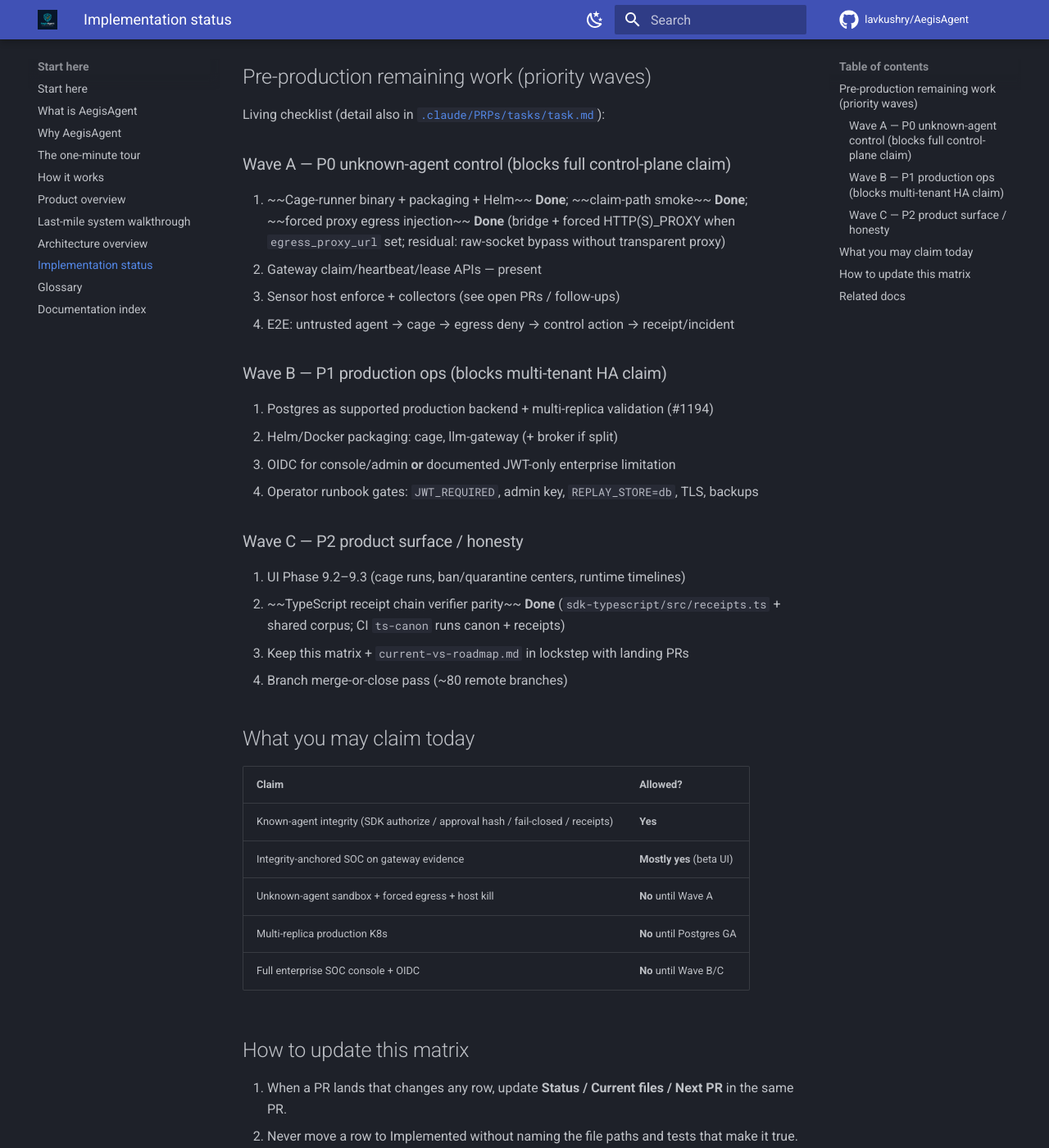
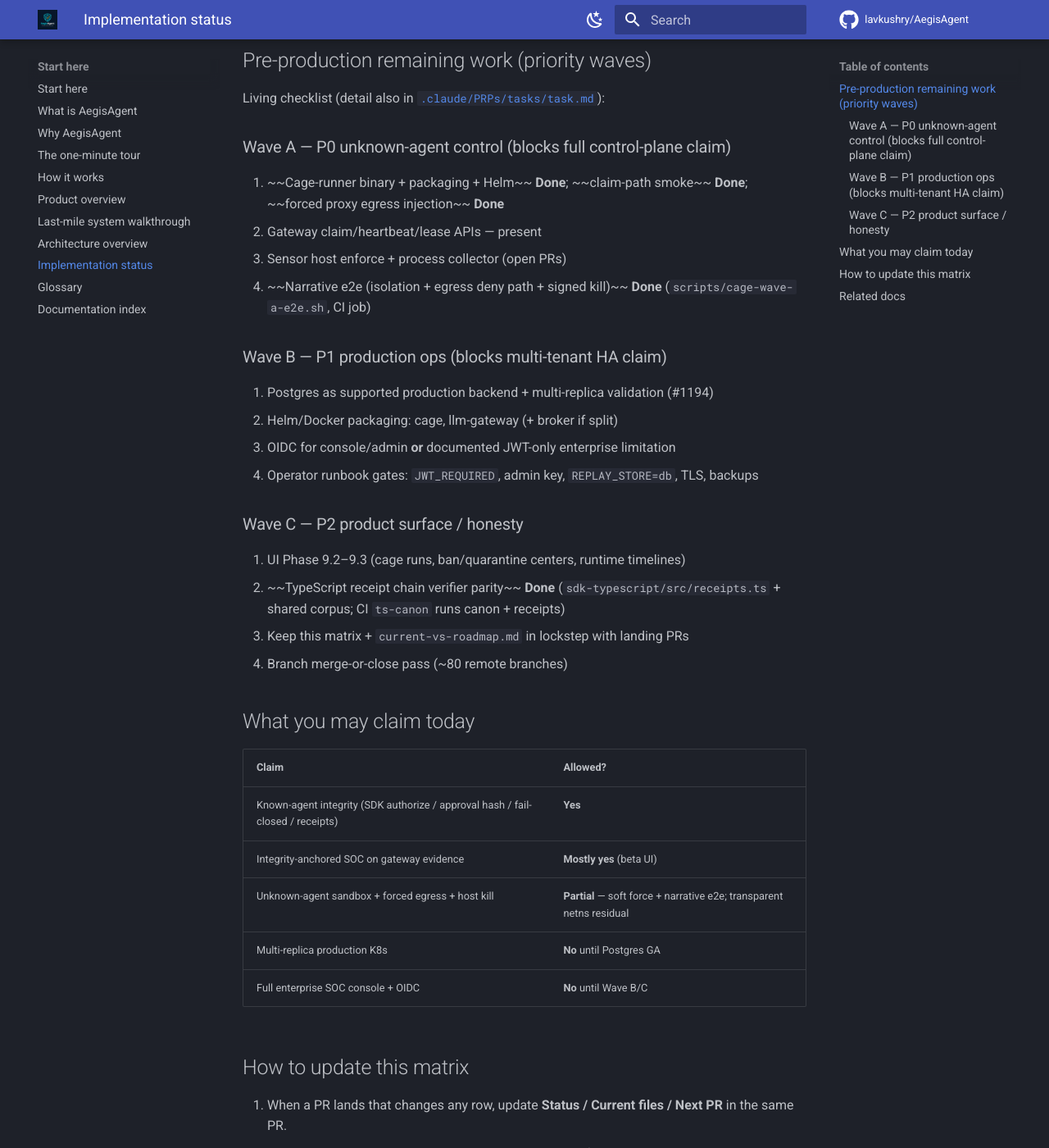
Before and after one commit to lavkushry/AegisAgent, an MkDocs documentation site: the page built from docs/Implementation_Status.md, in a window 1280 px wide and 1400 px high, scrolled down 4457 px. Shown: the whole window at 82% size. Built offline with MkDocs 1.6.1 and Material for MkDocs 9.7.7, drawn with Linux system fonts in a browser that asks for light colours; comment, search, counter and statistics services are not loaded; some of the changed text lies outside the part shown.

Commit message:
test(cage): add wave A narrative e2e for isolation, egress deny, kill
Ship scripts/cage-wave-a-e2e.sh (managed gateway + deny-by-default
egress-proxy + cage-runner) covering network-none isolation, forced
proxy egress probe, and signed kill. Wire CI Cage Wave A E2E job.
Includes kill-status reporting fixes so control kill is not reported as
finished.

```diff
--- a/docs/Implementation_Status.md
+++ b/docs/Implementation_Status.md
@@ -47,7 +47,7 @@
 | Ban system (first-class store) | Partial | `lib/storage/src/db/agent_bans.rs`, migration `0029` | enforcement at every choke point + sensor prop | #1678 | storage | beta | preflight wire-up |
 | Quarantine records | Partial | `lib/storage/src/db/quarantine.rs`, migration `0030`; agent-status quarantine | workspace/sandbox quarantine (needs cage) | #1679 | storage | beta | cage integration |
 | Node sensor | Partial | `bins/aegis-node-sensor` (main, spool, shipper, command_receiver), Dockerfile, Helm, compose | **real** process/fs/network/secret collectors; full local enforce | Phased PR plan §5 | unit | beta (skeleton) | collectors + e2e |
-| Agent cage runner | Partial | binary + DockerRuntime + packaging; **forced egress plan** (`egress_proxy_url` → bridge + forced HTTP(S)_PROXY; default still `--network none`) | transparent/netns bypass prevention; sensor↔runner IPC | Phased PR plan §6 | unit (lib) + claim lifecycle | beta (local/k8s) | hard net isolation |
+| Agent cage runner | Partial | forced proxy egress + **wave-a narrative e2e** (`scripts/cage-wave-a-e2e.sh`: isolation, egress deny path, signed kill) | transparent/netns bypass prevention | Phased PR plan §6 | unit + CI wave-a e2e | beta (local/k8s) | hard net isolation |
 | Egress proxy | Partial | binary + Helm + compose + check API; cage injects forced proxy env when `egress_proxy_url` set | always-on transparent path; per-run allowlist auto-wired to proxy CLI | Phased PR plan §7 | unit + proxy tests | beta | transparent force |
 | Tool broker | Partial | `routes/broker.rs`, `lib/tool-broker-core`, `lib/tool-broker-connectors` | standalone broker binary; mandatory path for privileged tools | Phased PR plan §8 | unit + route | beta | binary + force-path |
 | Prompt capture | Implemented | `POST /v1/ingest/prompt-events` (`routes/prompt_capture.rs`), Python SDK emit | Go/TS emit; UI timeline | #1775/#1776 | unit + SDK | beta | UI + SDK parity |
@@ -63,10 +63,11 @@ Living checklist (detail also in [`.claude/PRPs/tasks/task.md`](../.claude/PRPs/
 
 ### Wave A — P0 unknown-agent control (blocks full control-plane claim)
 
-1. ~~Cage-runner binary + packaging + Helm~~ **Done**; ~~claim-path smoke~~ **Done**; ~~forced proxy egress injection~~ **Done** (bridge + forced HTTP(S)_PROXY when `egress_proxy_url` set; residual: raw-socket bypass without transparent proxy)
+1. ~~Cage-runner binary + packaging + Helm~~ **Done**; ~~claim-path smoke~~ **Done**; ~~forced proxy egress injection~~ **Done**
 2. Gateway claim/heartbeat/lease APIs — present
-3. Sensor host enforce + collectors (see open PRs / follow-ups)
-4. E2E: untrusted agent → cage → egress deny → control action → receipt/incident
+3. Sensor host enforce + process collector (open PRs)
+4. ~~Narrative e2e (isolation + egress deny path + signed kill)~~ **Done** (`scripts/cage-wave-a-e2e.sh`, CI job)
+
 
 
 ### Wave B — P1 production ops (blocks multi-tenant HA claim)
@@ -89,7 +90,7 @@ Living checklist (detail also in [`.claude/PRPs/tasks/task.md`](../.claude/PRPs/
 |---|---|
 | Known-agent integrity (SDK authorize / approval hash / fail-closed / receipts) | **Yes** |
 | Integrity-anchored SOC on gateway evidence | **Mostly yes** (beta UI) |
-| Unknown-agent sandbox + forced egress + host kill | **No** until Wave A |
+| Unknown-agent sandbox + forced egress + host kill | **Partial** — soft force + narrative e2e; transparent netns residual |
 | Multi-replica production K8s | **No** until Postgres GA |
 | Full enterprise SOC console + OIDC | **No** until Wave B/C |
 
```
Also changed, not shown: docs/current-vs-roadmap.md (+3 -3 lines), 2 other files.
